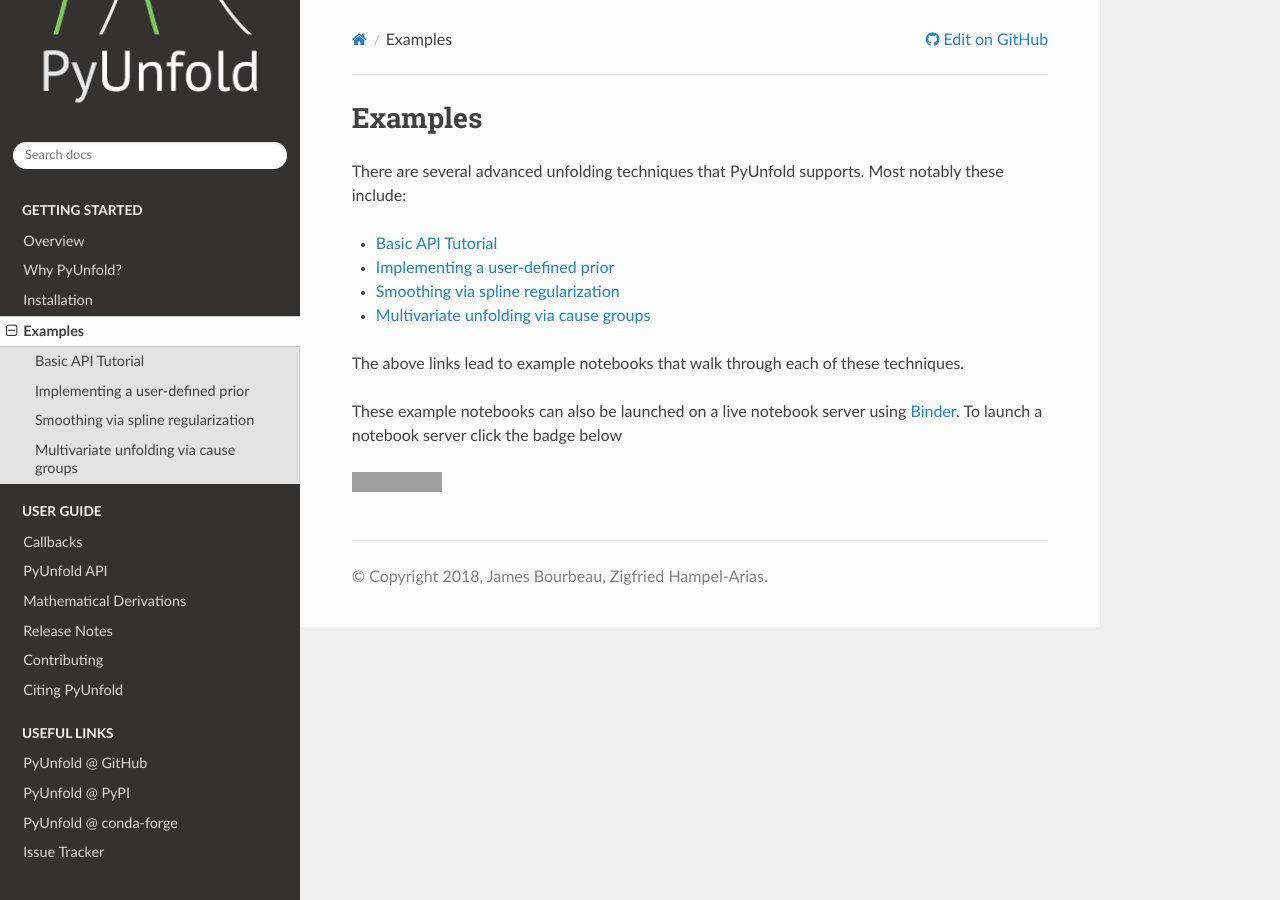
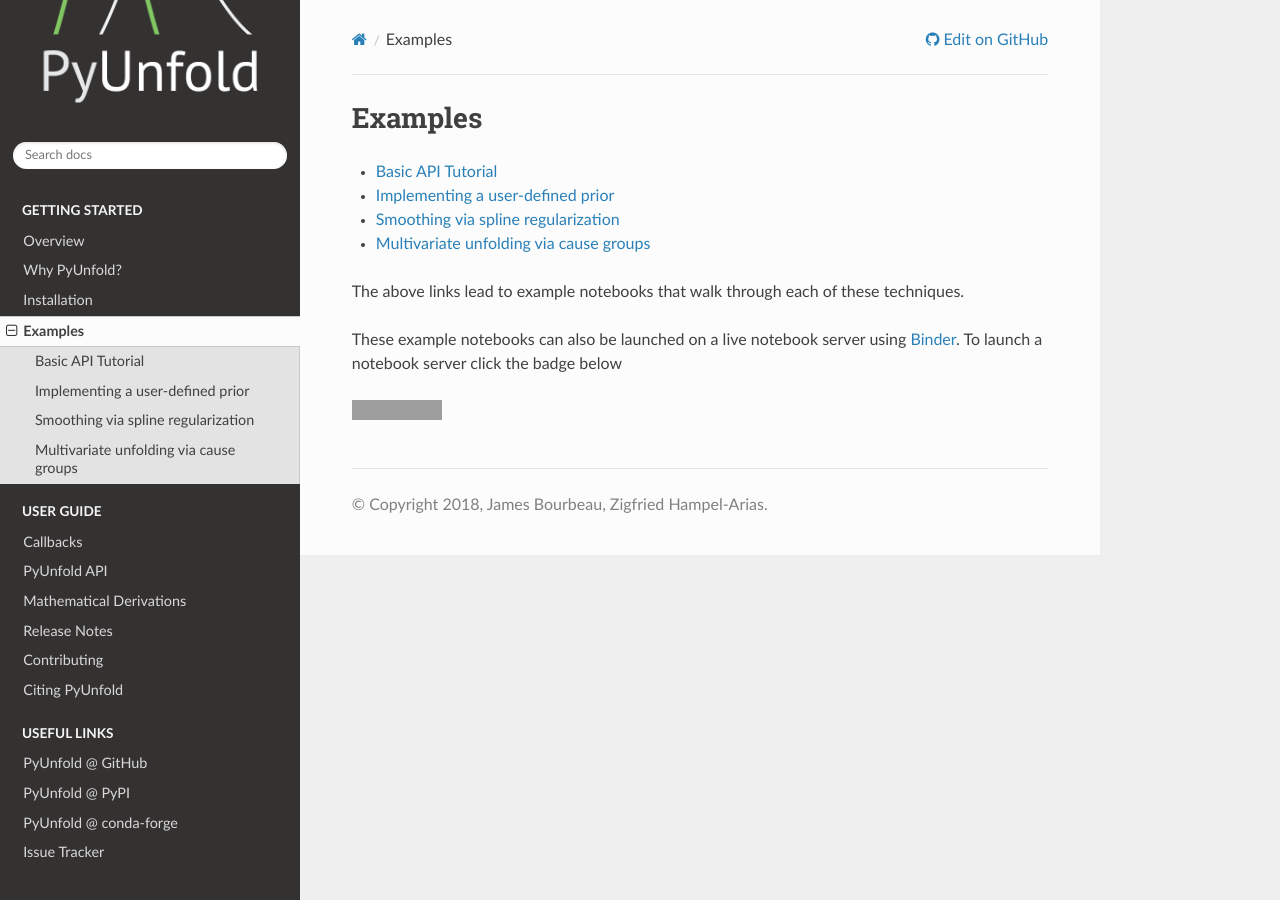
Before and after one commit to jrbourbeau/pyunfold, a Sphinx documentation site: the page built from docs/source/examples.rst, in a window 1280 px wide. Built offline with Sphinx 7.4.7 and the Read the Docs theme 2.0.0, drawn with Linux system fonts in a browser that asks for light colours; the version number is read from the project's files by our own code; grey boxes are pictures that could not be loaded.

Commit message:
DOC: remove not about advanced

```diff
--- a/docs/source/examples.rst
+++ b/docs/source/examples.rst
@@ -5,8 +5,6 @@
 ********
 Examples
 ********
-
-There are several advanced unfolding techniques that PyUnfold supports. Most notably these include:
 
 .. toctree::
     :maxdepth: 1
@@ -19,7 +17,8 @@
 
 The above links lead to example notebooks that walk through each of these techniques.
 
-These example notebooks can also be launched on a live notebook server using `Binder <https://mybinder.org/>`_. To launch a notebook server click the badge below
+These example notebooks can also be launched on a live notebook server using
+`Binder <https://mybinder.org/>`_. To launch a notebook server click the badge below
 
 .. image:: https://mybinder.org/badge.svg
     :target: https://mybinder.org/v2/gh/jrbourbeau/pyunfold/master?filepath=docs%2Fsource%2Fnotebooks
```
